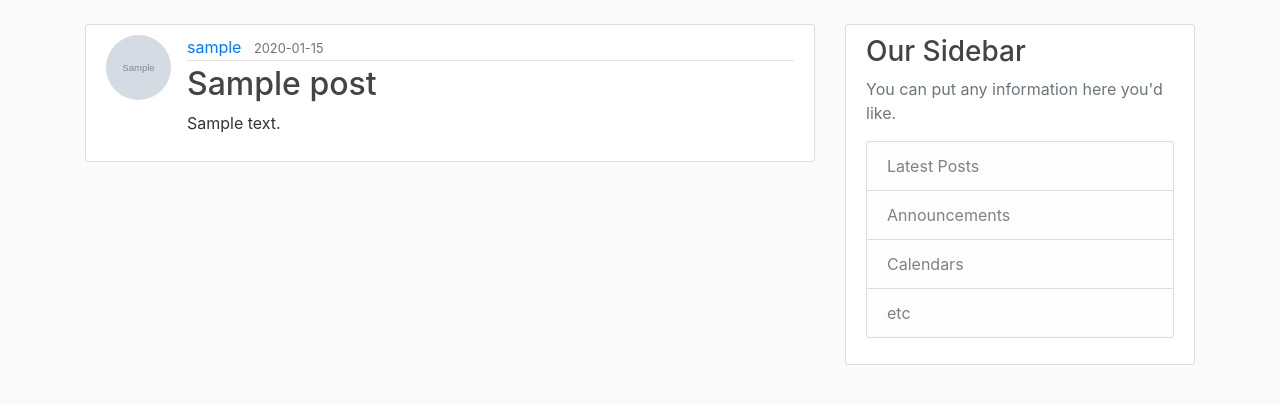
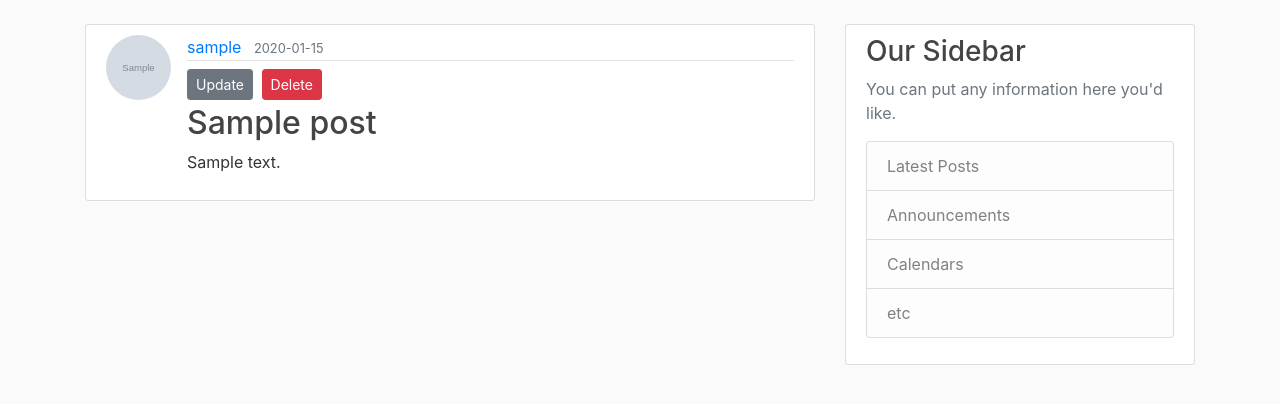
Before and after one commit to manurp/Python_programs, a Flask app: page /post/1 in a window 1280 px wide. Shown: the part 56-460 px from the top of the page. Run offline with Flask 2, Linux system fonts and the light colour scheme; a user stored in the database is signed in; tables that the repository leaves empty hold one stand-in row (values such as "Sample post"); grey boxes marked "Sample" are stand-in pictures; some libraries are stand-ins or nearby versions.

Commit message:
changes in post page able to update and delete

```diff
--- a/web_app_flask/flaskblog/routes.py
+++ b/web_app_flask/flaskblog/routes.py
@@ -127,3 +127,14 @@ def update_post(post_id):
         form.title.data = post.title
         form.content.data = post.content
     return render_template('create_post.html', title='Update Post', form=form, legend='Update Post')
+
+@app.route("/post/<int:post_id>/delete", methods=['POST'])
+@login_required
+def delete_post(post_id):
+    post = Post.query.get_or_404(post_id)
+    if post.author != current_user:
+        abort(403)
+    db.session.delete(post)
+    db.session.commit()
+    flash('Your post has been deleted!!', 'success')
+    return redirect(url_for('home'))
--- a/web_app_flask/flaskblog/templates/post.html
+++ b/web_app_flask/flaskblog/templates/post.html
@@ -7,8 +7,33 @@
         <a class="mr-2" href="#">{{ post.author.username }}</a>
         <small class="text-muted">{{ post.date_posted.strftime('%Y-%m-%d') }}</small>
       </div>
+      {% if post.author==current_user %}
+        <div>
+          <a class="btn btn-secondary btn-sm mt-1 mb-1" href="{{url_for('update_post', post_id=post.id)}}">Update</a>
+          <button type="button" class="btn btn-danger btn-sm m-1" data-toggle="modal" data-target="#deleteModal">Delete</button>
+        </div>
+      {% endif %}
       <h2 class="article-title">{{ post.title }}</h2>
       <p class="article-content">{{ post.content }}</p>
     </div>
   </article>
+  <!-- Modal -->
+  <div class="modal fade" id="deleteModal" tabindex="-1" role="dialog" aria-labelledby="deleteModalLabel" aria-hidden="true">
+    <div class="modal-dialog" role="document">
+      <div class="modal-content">
+        <div class="modal-header">
+          <h5 class="modal-title" id="deleteModalLabel">Delete Post?</h5>
+          <button type="button" class="close" data-dismiss="modal" aria-label="Close">
+            <span aria-hidden="true">&times;</span>
+          </button>
+        </div>
+        <div class="modal-footer">
+          <button type="button" class="btn btn-secondary" data-dismiss="modal">Close</button>
+          <form action="{{url_for('delete_post', post_id=post.id)}}" method="POST">
+            <input class="btn btn-danger" type="submit" value="Delete">
+          </form>
+        </div>
+      </div>
+    </div>
+  </div>
 {% endblock content %}
```
